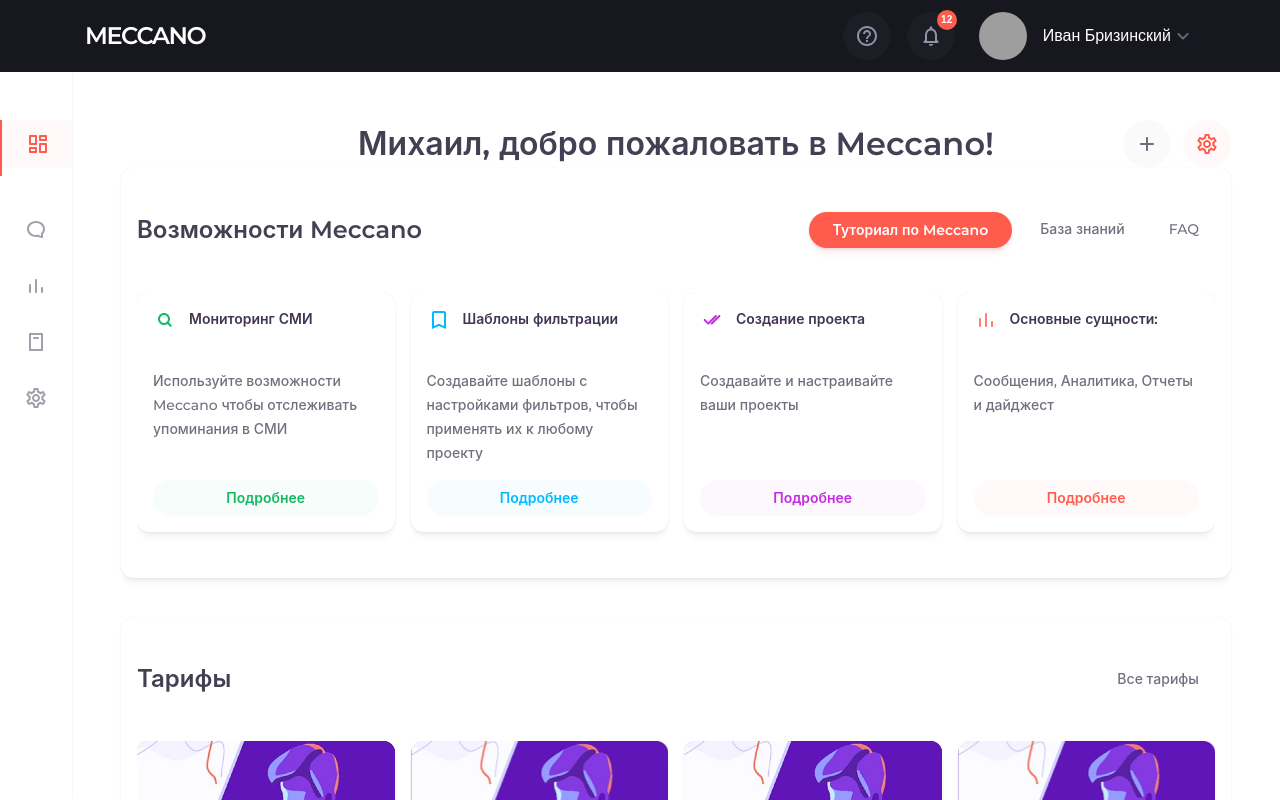
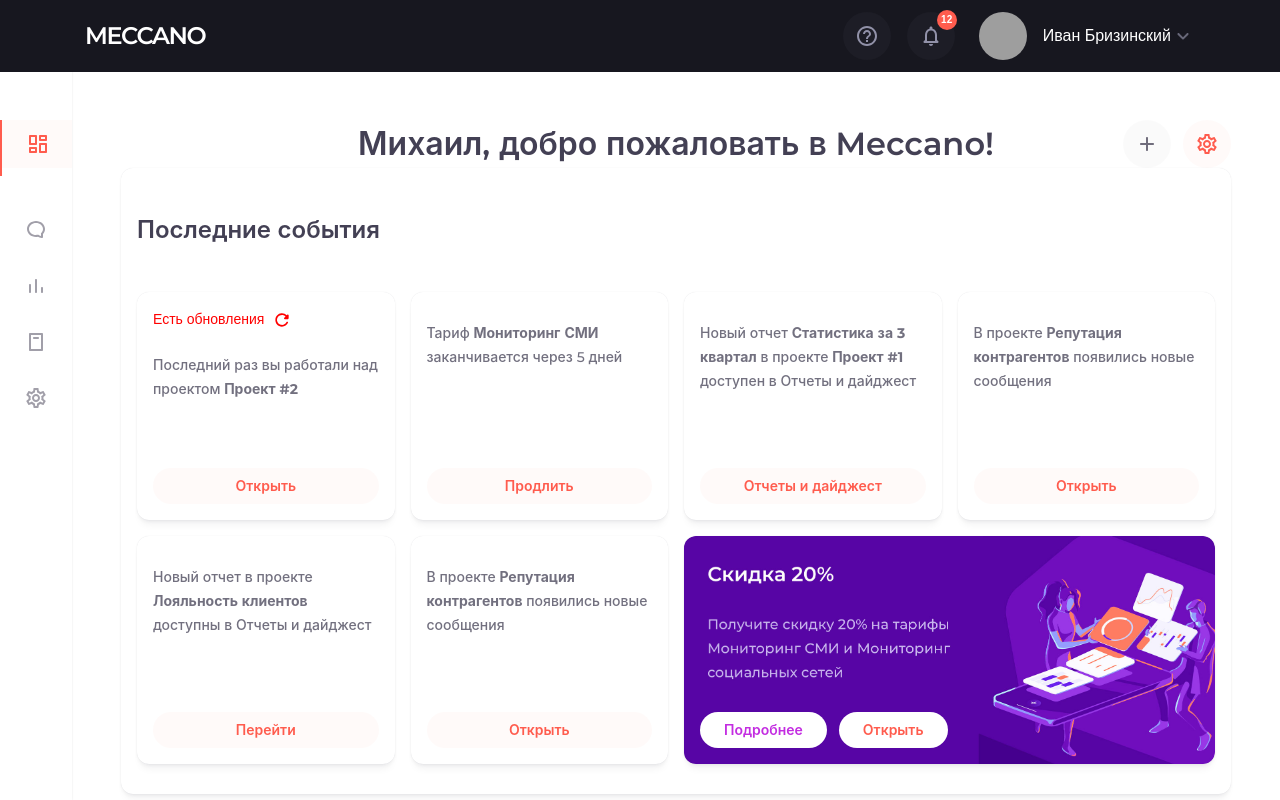
Before and after one commit to paterm/meccano-lk, a React app: page / in a window 1280 px wide. Shown: the top 800 px of the page. Built offline with nearby package versions, Linux system fonts and the light colour scheme; grey boxes are pictures that could not be loaded.

Commit message:
MECCANO-199

```diff
--- a/src/components/views/Dashboard/Dashboard.tsx
+++ b/src/components/views/Dashboard/Dashboard.tsx
@@ -7,8 +7,10 @@
 import RatesWidget from './src/Widgets/ReatesWidget/RatesWidget';
 import PossibilityWidget from './src/Widgets/PossibilityWidget/PossibilityWidget';
 import SummaryProjectWidget from './src/Widgets/SummaryProjectWidget/SummaryProjectWidget';
+import TonalityDynamicWidget from './src/Widgets/TonalityDynamicWidget/TonalityDynamicWidget';
+import LastEventsWidget from './src/Widgets/LastEventsWidget/LastEventsWidget';
+import { lastEvents } from './src/mockup';
 import './Dashboard.css';
-import TonalityDynamicWidget from './src/Widgets/TonalityDynamicWidget/TonalityDynamicWidget';
 
 const cls = classes('dashboard');
 
@@ -38,10 +40,11 @@
         </div>
       </div>
 
+      <LastEventsWidget events={ lastEvents } />
+      <SummaryProjectWidget />
+      <TonalityDynamicWidget />
       <PossibilityWidget />
       <RatesWidget />
-      <SummaryProjectWidget />
-      <TonalityDynamicWidget />
     </div>
   </div>
 );
--- /dev/null
+++ b/src/components/views/Dashboard/src/Widgets/LastEventsWidget/LastEventsWidget.css
@@ -0,0 +1,86 @@
+.last-events-widget__container {
+  display: grid;
+  grid-template-columns: repeat(4, 1fr);
+  grid-row-gap: 16px;
+  grid-column-gap: 16px;
+}
+.last-events-widget__item {
+  display: flex;
+  flex-direction: column;
+  min-height: 228px;
+  padding: 16px;
+  border-radius: 12px;
+  box-shadow: 0 8px 8px -4px rgba(20, 16, 41, 0.06), 0 2px 4px -1px rgba(20, 16, 41, 0.06), 0 0 1px 0 rgba(20, 16, 41, 0.12);
+  background-color: var(--white);
+  transition: box-shadow .2s;
+}
+.last-events-widget__item:hover {
+  box-shadow: 0 16px 16px -4px rgba(20, 16, 41, 0.06), 0 32px 48px 0 rgba(20, 16, 41, 0.12), 0 4px 8px -1px rgba(20, 16, 41, 0.06), 0 0 1px 0 rgba(20, 16, 41, 0.12);
+}
+.last-events-widget__item--adv {
+  grid-column: span 2;
+  background-size: cover;
+}
+.last-events-widget__item-update {
+  display: flex;
+  align-items: center;
+  justify-content: flex-start;
+  margin-bottom: 8px;
+  background-color: transparent;
+  border: none;
+  text-align: left;
+  font-size: 14px;
+  font-weight: 500;
+  line-height: 1.71;
+  color: var(--red);
+  cursor: pointer;
+  transition: opacity .2s;
+}
+.last-events-widget__item-update:hover {
+  opacity: .7;
+}
+.last-events-widget__item-update-icon {
+  margin-left: 8px;
+}
+.last-events-widget__item-description {
+  font-size: 14px;
+  font-weight: 500;
+  line-height: 1.71;
+  color: var(--dark-60);
+}
+.last-events-widget__item-footer {
+  display: flex;
+  margin-top: auto;
+}
+.last-events-widget__item-footer > * + * {
+  margin-left: 12px;
+}
+.last-events-widget__item-button {
+  flex: 1;
+}
+
+.last-events-widget__item--adv .last-events-widget__item-button {
+  flex: unset;
+  background-color: var(--white);
+}
+
+@media screen and (max-width: 992px) {
+  .last-events-widget__container {
+    grid-template-columns: repeat(3, 1fr);
+  }
+}
+
+@media screen and (max-width: 768px) {
+  .last-events-widget__container {
+    grid-template-columns: repeat(2, 1fr);
+  }
+}
+
+@media screen and (max-width: 600px) {
+  .last-events-widget__container {
+    grid-template-columns: 1fr;
+  }
+  .last-events-widget__item--adv {
+    grid-column: span 1;
+  }
+}
--- /dev/null
+++ b/src/components/views/Dashboard/src/Widgets/LastEventsWidget/LastEventsWidget.tsx
@@ -0,0 +1,81 @@
+import React from 'react';
+import { classes } from '@utils';
+import Button, { TButtonColor } from '../../../../../ui/Button/Button';
+import DashboardCard from '../../DashboardCard/DashboardCard';
+import { ReactComponent as RefreshIcon } from './assets/refresh-icon.svg';
+import './LastEventsWidget.css';
+
+const cls = classes('last-events-widget');
+
+type TButton = {
+  name: string
+  href: string
+  color?: TButtonColor
+};
+
+export type TDashboardEvent = {
+  type: 'event' | 'adv',
+  hasUpdates: boolean,
+  description?: string,
+  image?: string,
+  buttons: TButton[]
+};
+
+type TProps = {
+  events: TDashboardEvent[]
+};
+
+const LastEventsWidget: React.FC<TProps> = ({ events }) => (
+  <DashboardCard title="Последние события" { ...cls() }>
+    <div { ...cls('container') }>
+      { events.map((event, eventIndex) => {
+        const {
+          hasUpdates,
+          type,
+          description,
+          image,
+          buttons
+        } = event;
+
+        return (
+          <div
+            { ...cls('item', { [type]: true }) }
+            key={ eventIndex }
+            style={ image ? { backgroundImage: `url(${image})` } : {} }
+          >
+            { hasUpdates && (
+              <button { ...cls('item-update') }>
+                Есть обновления <RefreshIcon { ...cls('item-update-icon') } />
+              </button>
+            ) }
+
+            { description && (
+              <p
+                { ...cls('item-description') }
+                dangerouslySetInnerHTML={ { __html: description } }
+              />
+            )}
+
+            { !!buttons?.length && (
+              <div { ...cls('item-footer') }>
+                { buttons.map((button, buttonIndex) => (
+                  <Button
+                    { ...cls('item-button') }
+                    key={ buttonIndex }
+                    color={ button.color || 'coral' }
+                    size={ 36 }
+                    rounded
+                  >
+                    {button.name}
+                  </Button>
+                )) }
+              </div>
+            ) }
+          </div>
+        );
+      }) }
+    </div>
+  </DashboardCard>
+);
+
+export default LastEventsWidget;
--- a/src/components/views/Dashboard/src/Widgets/PossibilityWidget/src/PossibilityWidgetItem/PossibilityWidgetItem.css
+++ b/src/components/views/Dashboard/src/Widgets/PossibilityWidget/src/PossibilityWidgetItem/PossibilityWidgetItem.css
@@ -6,6 +6,10 @@
   border-radius: 12px;
   box-shadow: 0 8px 8px -4px rgba(20, 16, 41, 0.06), 0 2px 4px -1px rgba(20, 16, 41, 0.06), 0 0 1px 0 rgba(20, 16, 41, 0.12);
   background-color: var(--white);
+  transition: box-shadow .2s;
+}
+.possibility-widget-item:hover {
+  box-shadow: 0 16px 16px -4px rgba(20, 16, 41, 0.06), 0 32px 48px 0 rgba(20, 16, 41, 0.12), 0 4px 8px -1px rgba(20, 16, 41, 0.06), 0 0 1px 0 rgba(20, 16, 41, 0.12);
 }
 .possibility-widget-item__head {
   display: flex;
--- a/src/components/views/Dashboard/src/Widgets/ReatesWidget/src/RatesWidgetItem/RatesWidgetItem.css
+++ b/src/components/views/Dashboard/src/Widgets/ReatesWidget/src/RatesWidgetItem/RatesWidgetItem.css
@@ -3,6 +3,10 @@
   border-radius: 12px;
   box-shadow: 0 8px 8px -4px rgba(20, 16, 41, 0.06), 0 2px 4px -1px rgba(20, 16, 41, 0.06), 0 0 1px 0 rgba(20, 16, 41, 0.12);
   background-color: var(--white);
+  transition: box-shadow .2s;
+}
+.rates-widget-item:hover {
+  box-shadow: 0 16px 16px -4px rgba(20, 16, 41, 0.06), 0 32px 48px 0 rgba(20, 16, 41, 0.12), 0 4px 8px -1px rgba(20, 16, 41, 0.06), 0 0 1px 0 rgba(20, 16, 41, 0.12);
 }
 .rates-widget-item__content {
   padding: 0 16px 16px;
--- a/src/components/views/Dashboard/src/mockup.ts
+++ b/src/components/views/Dashboard/src/mockup.ts
@@ -1,3 +1,6 @@
+import { TDashboardEvent } from './Widgets/LastEventsWidget/LastEventsWidget';
+import DefaultAdsImage from '../../../../assets/images/widget-ads.jpg';
+
 export const projectData = [
   {
     date: '2020-01-03T00:00:00',
@@ -140,3 +143,88 @@
     }
   }
 ];
+
+export const lastEvents: TDashboardEvent[] = [
+  {
+    type: 'event',
+    hasUpdates: true,
+    description: 'Последний раз вы работали над проектом <b>Проект #2</b>',
+    buttons: [
+      {
+        name: 'Открыть',
+        href: '/',
+      }
+    ]
+  },
+  {
+    type: 'event',
+    hasUpdates: false,
+    description: 'Тариф <b>Мониторинг СМИ</b> заканчивается через 5 дней',
+    buttons: [
+      {
+        name: 'Продлить',
+        href: '/',
+      }
+    ]
+  },
+  {
+    type: 'event',
+    hasUpdates: false,
+    description: 'Новый отчет <b>Статистика за 3 квартал</b> в проекте <b>Проект #1</b> доступен в Отчеты и дайджест',
+    buttons: [
+      {
+        name: 'Отчеты и дайджест',
+        href: '/',
+      }
+    ]
+  },
+  {
+    type: 'event',
+    hasUpdates: false,
+    description: 'В проекте <b>Репутация контрагентов</b> появились новые сообщения',
+    buttons: [
+      {
+        name: 'Открыть',
+        href: '/',
+      }
+    ]
+  },
+  {
+    type: 'event',
+    hasUpdates: false,
+    description: 'Новый отчет в проекте <b>Лояльность клиентов</b> доступны в Отчеты и дайджест',
+    buttons: [
+      {
+        name: 'Перейти',
+        href: '/',
+      }
+    ]
+  },
+  {
+    type: 'event',
+    hasUpdates: false,
+    description: 'В проекте <b>Репутация контрагентов</b> появились новые сообщения',
+    buttons: [
+      {
+        name: 'Открыть',
+        href: '/',
+      }
+    ]
+  },
+  {
+    type: 'adv',
+    hasUpdates: false,
+    image: DefaultAdsImage,
+    buttons: [
+      {
+        name: 'Подробнее',
+        href: '/',
+        color: 'violet'
+      },
+      {
+        name: 'Открыть',
+        href: '/',
+      }
+    ]
+  }
+];
--- a/src/index.css
+++ b/src/index.css
@@ -22,6 +22,7 @@
   --coral-2: rgba(255, 92, 78, 0.02);
   --watermelon: #f54562;
   --watermelon-12: rgba(245, 69, 98, 0.12);
+  --red: #ff0000;
   --orange-red: #ff2525;
   --coral-3: rgba(255,92,78,.03);
   --white: #fff;
```
Also changed, not shown: src/assets/images/widget-ads.jpg (added), src/components/views/Dashboard/src/Widgets/LastEventsWidget/assets/refresh-icon.svg (added).
